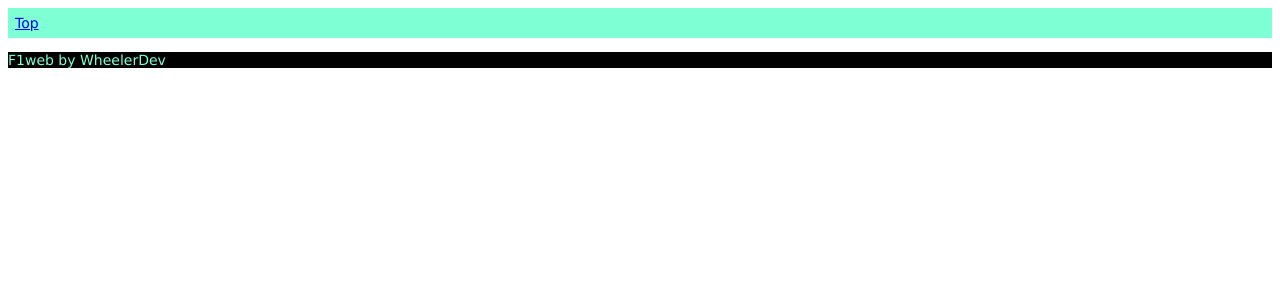
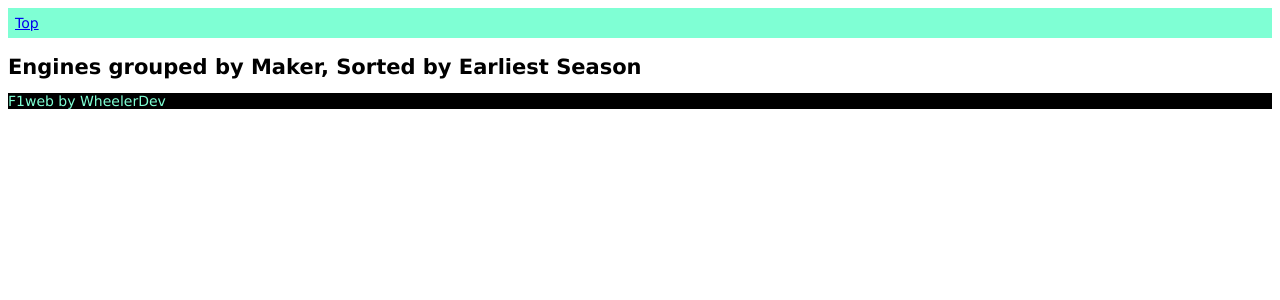
Before and after one commit to riktov/f1web, a Django app: page /browse/engine/ in a window 1280 px wide. Shown: the top 300 px of the page. Run offline with Django 4.2, Linux system fonts and the light colour scheme; data that the repository does not hold is empty.

Commit message:
Sort engines by season in enginemaker list and detail views

```diff
--- a/browse/templates/f1web/engine_list.html
+++ b/browse/templates/f1web/engine_list.html
@@ -1 +1,23 @@
-{% extends 'browse/object_list.html' %}
+{% extends 'browse/base.html' %}
+{% load sort %}
+{% block head %}
+<title>Engine List</title>
+{% endblock %}
+
+{% block maincontent %}
+<h2>Engines grouped by Maker, Sorted by Earliest Season</h2>
+<ul>
+    {% for line in grouped_list %}
+    <li>
+        <h3><a href="{% url 'enginemaker_detail' line.maker.slug %}">{{line.maker}}</a></h3>
+        <ul>
+        {% for engine in line.engines|sort_by_season %}
+            <li>
+            <a href="{% url 'engine_detail' engine.pk %}">{{engine.name}}</a>
+            </li>
+        {% endfor %}
+        </ul>
+    </li>
+    {% endfor %}
+</ul>
+{% endblock %}
--- a/browse/templates/f1web/enginemaker_detail.html
+++ b/browse/templates/f1web/enginemaker_detail.html
@@ -1,5 +1,6 @@
 {% extends "browse/base_org_detail.html" %}
 {% load links %}
+{% load sort %}
 
 {% block head %}
 <title>
@@ -30,7 +31,7 @@
     <div class="Objects">
         <h2>Engines</h2>
         <ul>
-        {% for engine in object.engine_set.all %}
+        {% for engine in object.engine_set.all|sort_by_season %}
         <li><a href="{% url 'engine_detail' engine.id %}">{{engine.name}}</a></li>
         {% endfor %}
         </ul>
--- a/browse/templatetags/sort.py
+++ b/browse/templatetags/sort.py
@@ -6,6 +6,6 @@ from django.utils.text import slugify
 register = template.Library()
 
 @register.filter(name='sort_by_season')
-def cars_by_season(cars_queryset):
-    """Returns the Wikipedia link for this object"""
-    return sorted(cars_queryset, key=lambda c: c.earliest_season())
+def sort_by_season(queryset):
+    """Sort by season; Can be used for cars or engines or anything that has an earliest_season() method."""
+    return sorted(queryset, key=lambda c: c.earliest_season())
--- a/browse/views.py
+++ b/browse/views.py
@@ -200,6 +200,29 @@ class EngineListView(ListView):
     """ListView for Engine"""
     model = Engine
 
+    def get_context_data(self, **kwargs):
+        context = super().get_context_data(**kwargs)
+        context['grouped_list'] = self.list_by_enginemaker()
+        return context
+
+    def list_by_enginemaker(self):
+        engines_of = {}
+
+        for em in EngineMaker.objects.all():
+            engines = [e for e in em.engine_set.all()]
+
+            #This can be sorted by season with a template tag
+            engines_of[em] = engines
+
+        emakers_keys = list(engines_of.keys())
+        emakers_keys.sort(key=lambda em: em.name)
+
+        engines_grouped = [{'maker':em, 'engines':engines_of[em]} for em in emakers_keys]
+        #now take the keys in cons, sort alphabetically, and create a list from the dictionary
+        return engines_grouped
+
+
+
 class EngineMakerDetailView(DetailViewWithObjectList):
     """Detail for for Engine Maker"""
     model = EngineMaker
--- a/f1web/models.py
+++ b/f1web/models.py
@@ -178,6 +178,12 @@ class Engine(models.Model):
     def natural_key(self):
         return (self.maker.name, self.name)
 
+    def earliest_season(self):
+        seasons = [car.earliest_season() for car in self.car_set.all() if car.earliest_season() ]
+        if seasons:
+            return sorted(seasons)[0]
+        return None
+
 class Car(models.Model):
     """A Formula 1 Car"""
     name = models.CharField(max_length=64, blank=False)
@@ -245,6 +251,20 @@ class Season(models.Model):
 
     def __str__(self):
         return str(self.year)
+
+
+    def __lt__(self, other):
+        return self.year < other.year
+
+    def __gt__(self, other):
+        return self.year > other.year
+
+    def __eq__(self, other):
+        return self.year == other.year
+
+    #seems this is also needed if we add the above
+    def __hash__(self):
+        return self.year
 
     @property
     def previous(self):
```
